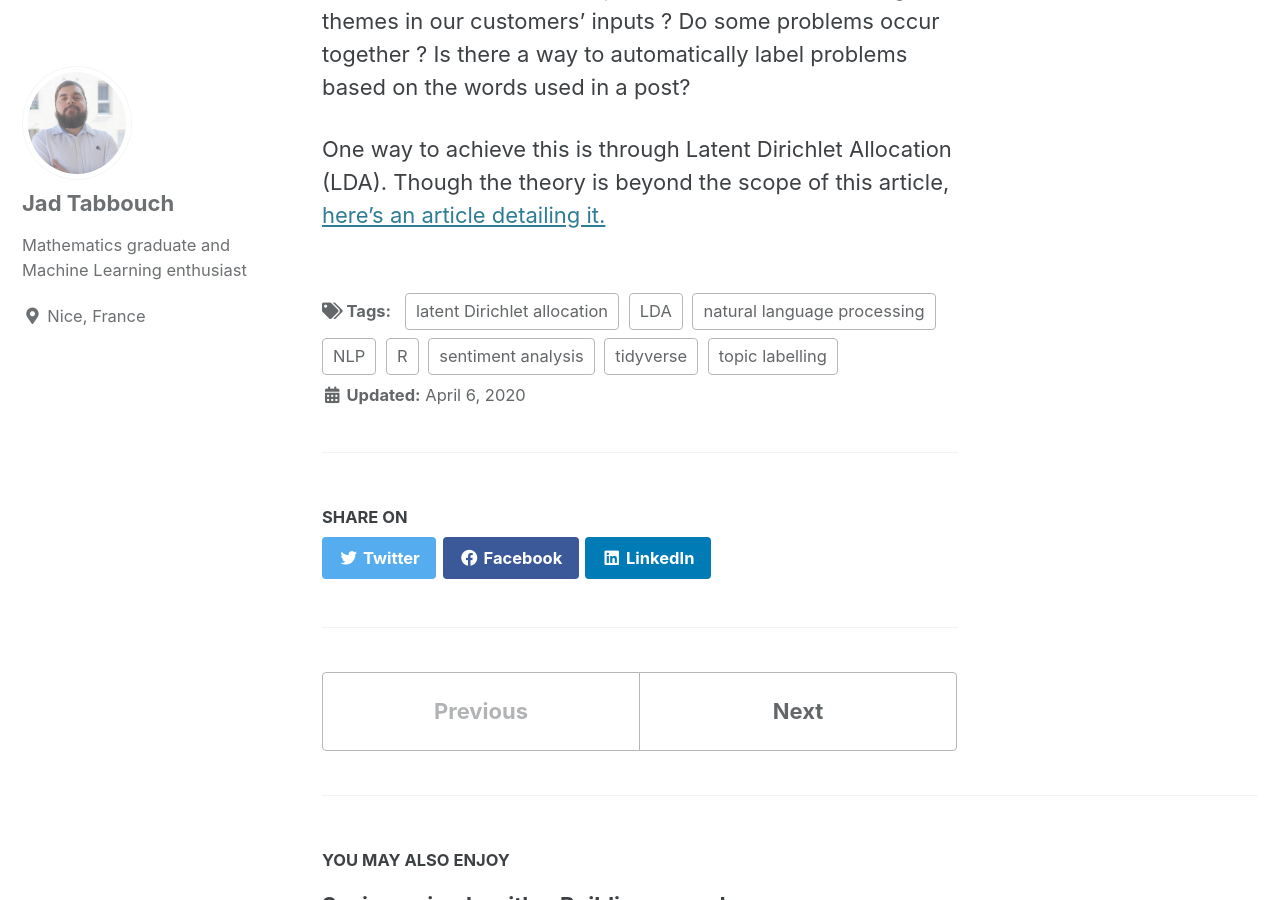
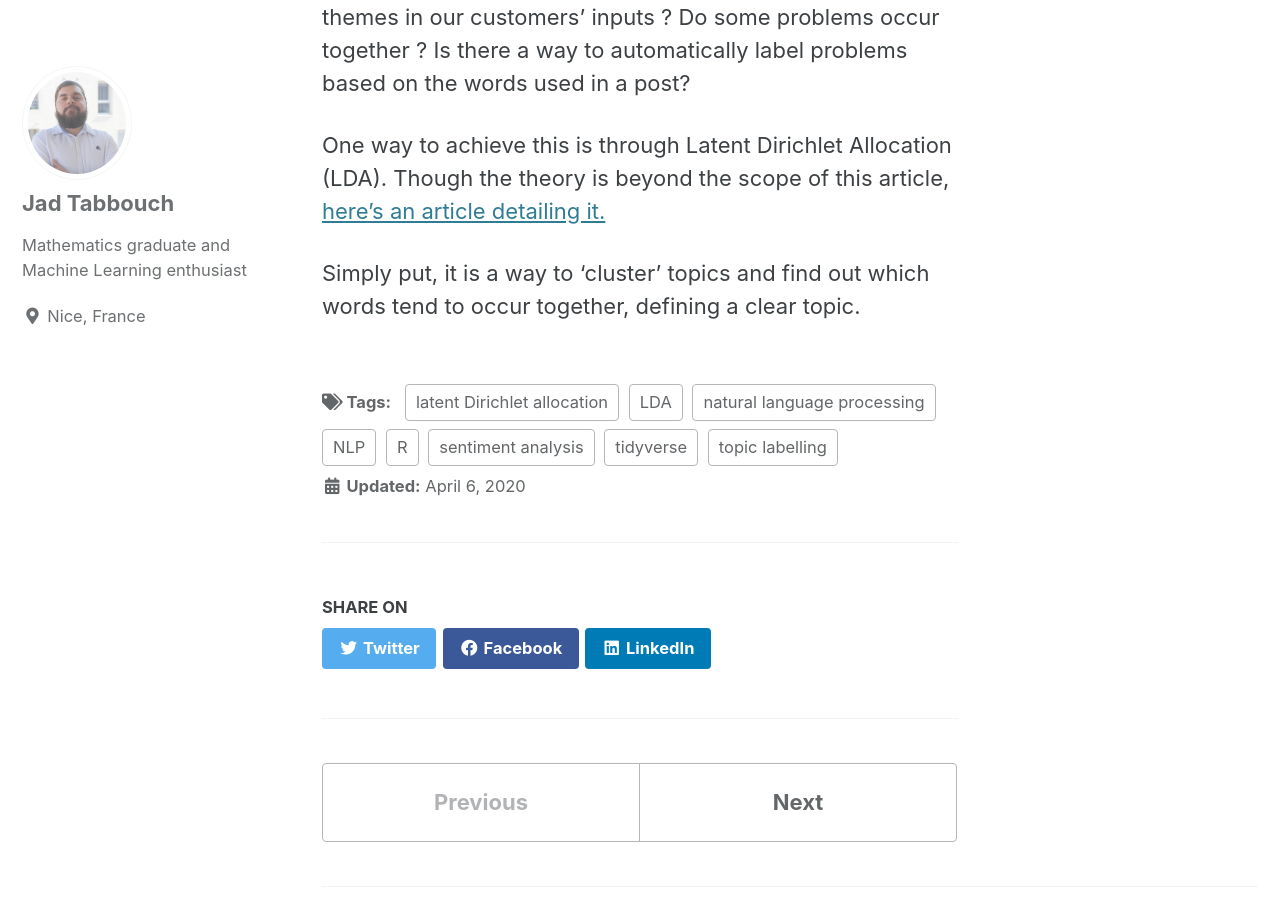
Before and after one commit to jad-tab/jad-tab.github.io, a Jekyll site: the page built from _posts/2020-04-06-NLP.md, in a window 1280 px wide and 900 px high, scrolled down 12476 px. Built offline with Jekyll 4.4.1, drawn with Linux system fonts in a browser that asks for light colours; cached includes are drawn as plain includes.

Commit message:
Update 2020-04-06-NLP.md

```diff
--- a/_posts/2020-04-06-NLP.md
+++ b/_posts/2020-04-06-NLP.md
@@ -189,15 +189,17 @@
 
 
 
-## Limitations
+### Limitations
 
 Of course these analyses are far from being thorough and comprehensive: I've made some choices that severely restricted the data (by not considering the posts in Arabic, for instance). I also seemed to have based all the analysis on a single lexicon (which is itself limited and subjective).
 However, I dare say that this approach could be a good starting point for a high-level understanding of the data.
 
 In the next section, I'd like to present an interesting mathematical tool that allows us to determine with more acuity the topics discussed by our customers. It has the advantage of not relying on a lexicon to find out about common problems and will allow us to determine problems that occur together.
 
-# Topic Modelling using Latent Dirichlet Allocation
+## Topic Modelling using Latent Dirichlet Allocation
 
 After exploring some aspects of the dataset, we could come to ask some more serious questions. Are there recurring themes in our customers' inputs ? Do some problems occur together ? Is there a way to automatically label problems based on the words used in a post?
 
 One way to achieve this is through Latent Dirichlet Allocation (LDA). Though the theory is beyond the scope of this article, [here's an article detailing it.](http://www.cse.cuhk.edu.hk/irwin.king/_media/presentations/latent_dirichlet_allocation.pdf)
+
+Simply put, it is a way to 'cluster' topics and find out which words tend to occur together, defining a clear topic.
```
